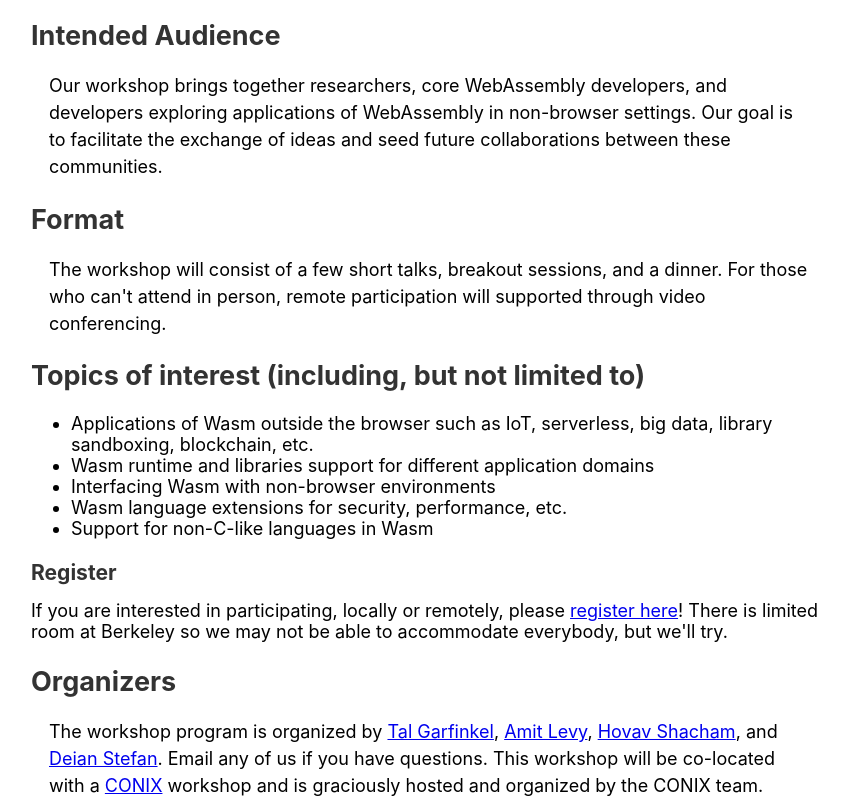
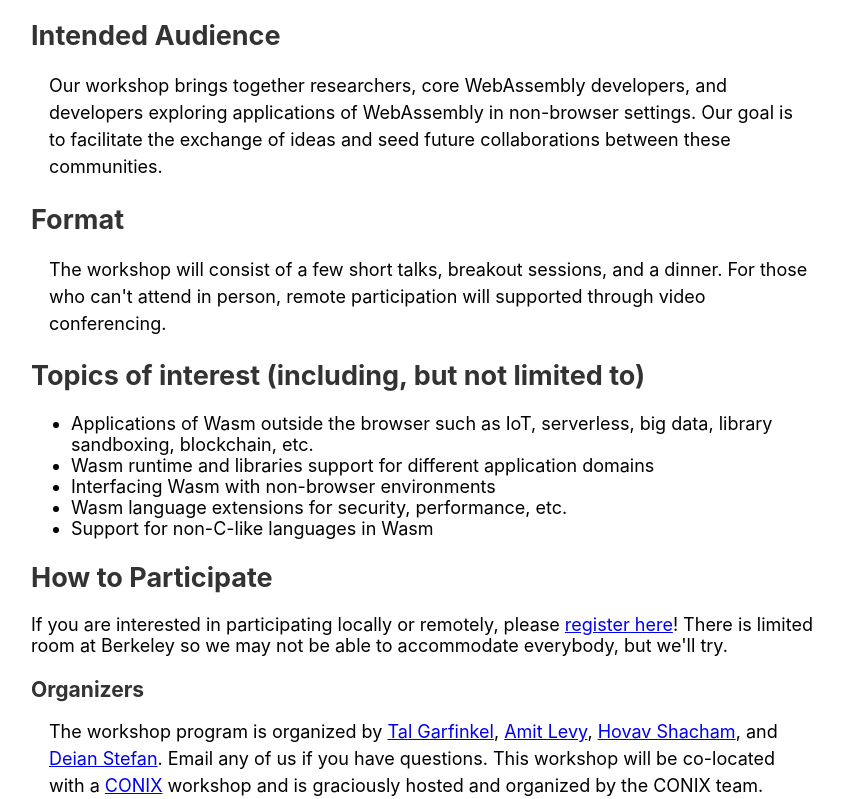
Before and after one commit to PLSysSec/wasm-beyond-the-browser, a plain HTML site: page index.html in a window 1280 px wide. Shown: the part 419-1218 px from the top of the page, without its empty margins (209-1057 px from the left). Drawn offline with Linux system fonts and the light colour scheme.

Commit message:
additional small edits.

```diff
--- a/index.html
+++ b/index.html
@@ -49,15 +49,15 @@
         <li>Support for non-C-like languages in Wasm</li>
         </ul>
 
-        <h3>Register</h3>
+        <h2>How to Participate</h2>
 
-        If you are interested in participating, locally or remotely, please
+        If you are interested in participating locally or remotely, please
         <a
           href="https://docs.google.com/forms/d/e/1FAIpQLSe38Gmg5IEVfU56wU89n4ee9Q5PkJbJN-xjCS5aa3Kda4igMA/viewform?usp=sf_link">register
           here</a>! There is limited room at Berkeley so we may not be able to accommodate everybody, but we'll try.
 
 
-        <h2>Organizers</h2>
+        <h3>Organizers</h3>
             <p>
             The workshop program is organized by
             <a href="http://xenon.stanford.edu/~talg/">Tal Garfinkel</a>,
```
